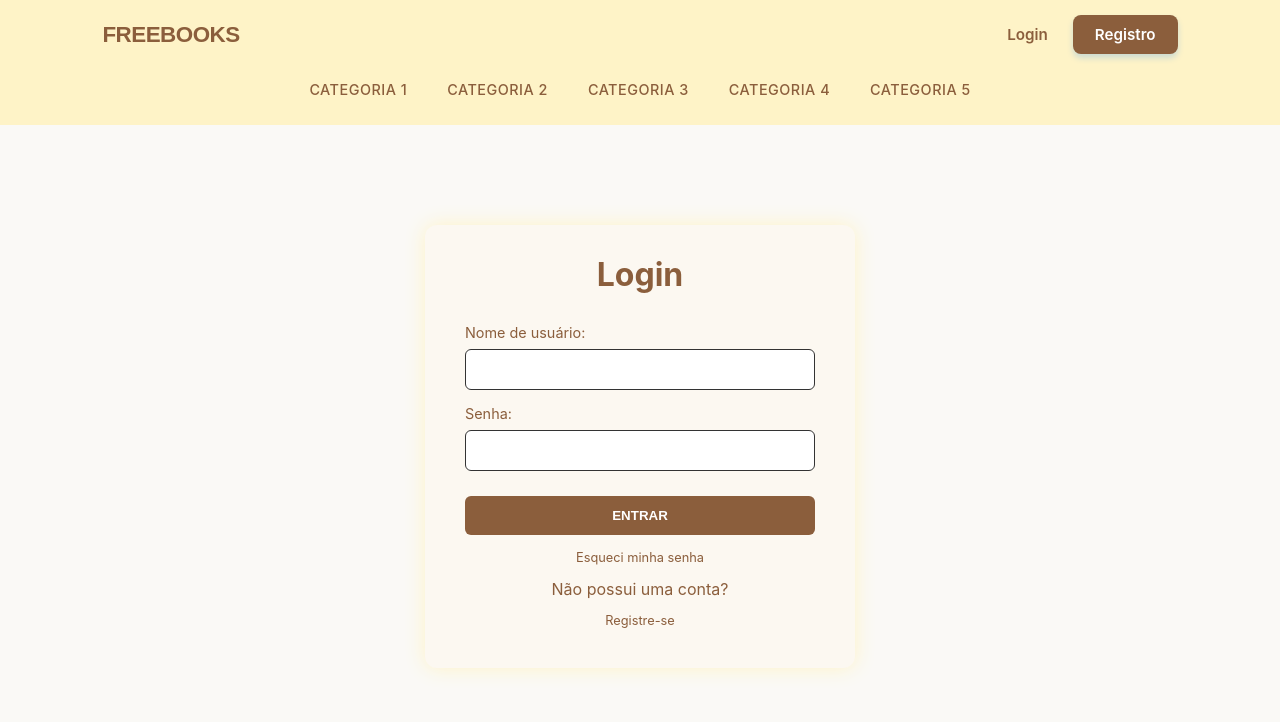
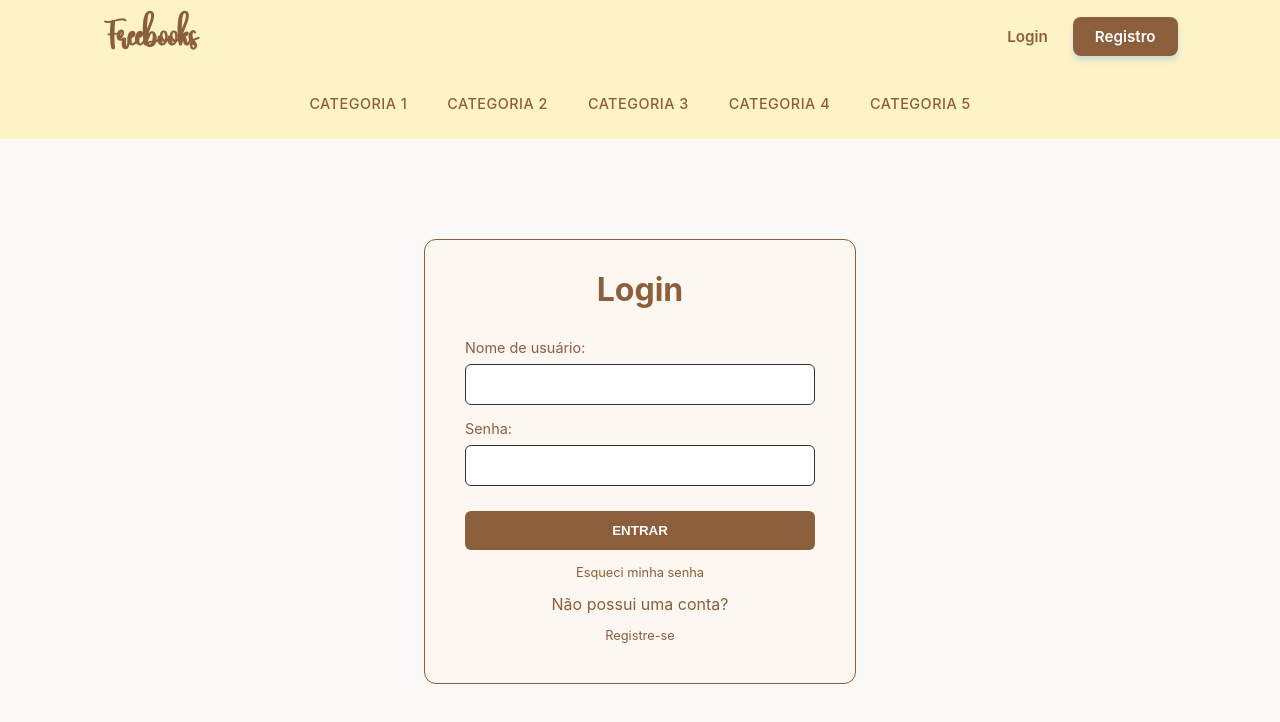
Before and after one commit to da7th/freebooks, a React (Create React App) app: page /login in a window 1280 px wide. Shown: the top 722 px of the page. Built offline with nearby package versions, Linux system fonts and the light colour scheme.

Commit message:
style: changes colors and logo font

```diff
--- a/src/components/Header/Header.css
+++ b/src/components/Header/Header.css
@@ -1,3 +1,10 @@
+@font-face {
+    font-family: 'Library Regular';
+    src: url('./Library.otf') format('truetype');
+    font-weight: normal;
+    font-style: normal;
+}
+
 .header-container {
     display: flex;
     justify-content: space-between;
@@ -8,11 +15,12 @@
 }
 
 .header-logo a {
-    font-size: 1.4rem;
+    font-family: 'Library Regular';
+    font-size: 2rem;
     font-weight: 800;
     color: #8B5E3C;
     letter-spacing: -0.5px;
-    font-family: sans-serif;
+    /* font-family: sans-serif; */
 }
 
 
--- a/src/components/Header/Header.js
+++ b/src/components/Header/Header.js
@@ -4,7 +4,7 @@ function Header() {
   return (
     <nav className='header-container'>
         <div className='header-logo'>
-            <a href="/">FREEBOOKS</a>
+            <a href="/">Freebooks</a>
         </div>
 
         <div className='header-menu'>
--- a/src/components/LoginForm/LoginForm.css
+++ b/src/components/LoginForm/LoginForm.css
@@ -2,7 +2,8 @@
   background-color: #FCF8F1;
   padding: 40px;
   border-radius: 12px;
-  box-shadow: 0px 0px 20px #FEF3C7;
+  /* box-shadow: 0px 0px 20px #FEF3C7; */
+  border: 1px solid #8B5E3C;
   width: 100%;
   max-width: 350px;
   margin: 100px auto;
--- a/src/components/Navbar/Navbar.css
+++ b/src/components/Navbar/Navbar.css
@@ -11,6 +11,7 @@
 
 .navbar-category {
     text-decoration: none;
+    margin-top: 10px;
     color: #8B5E3C;
     font-size: 0.9rem;
     font-weight: 500;
```
Also changed, not shown: src/components/Header/Library.otf (added).
